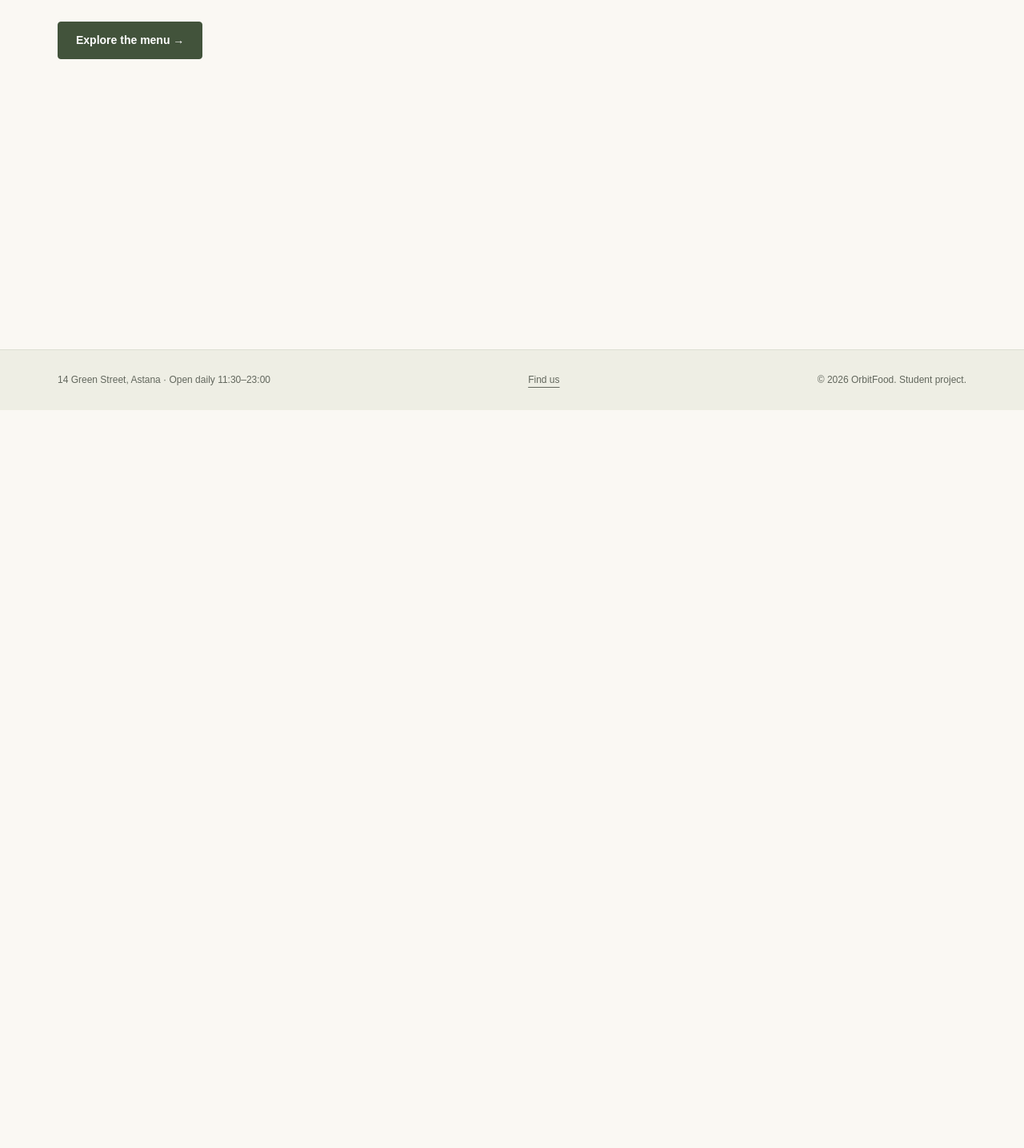
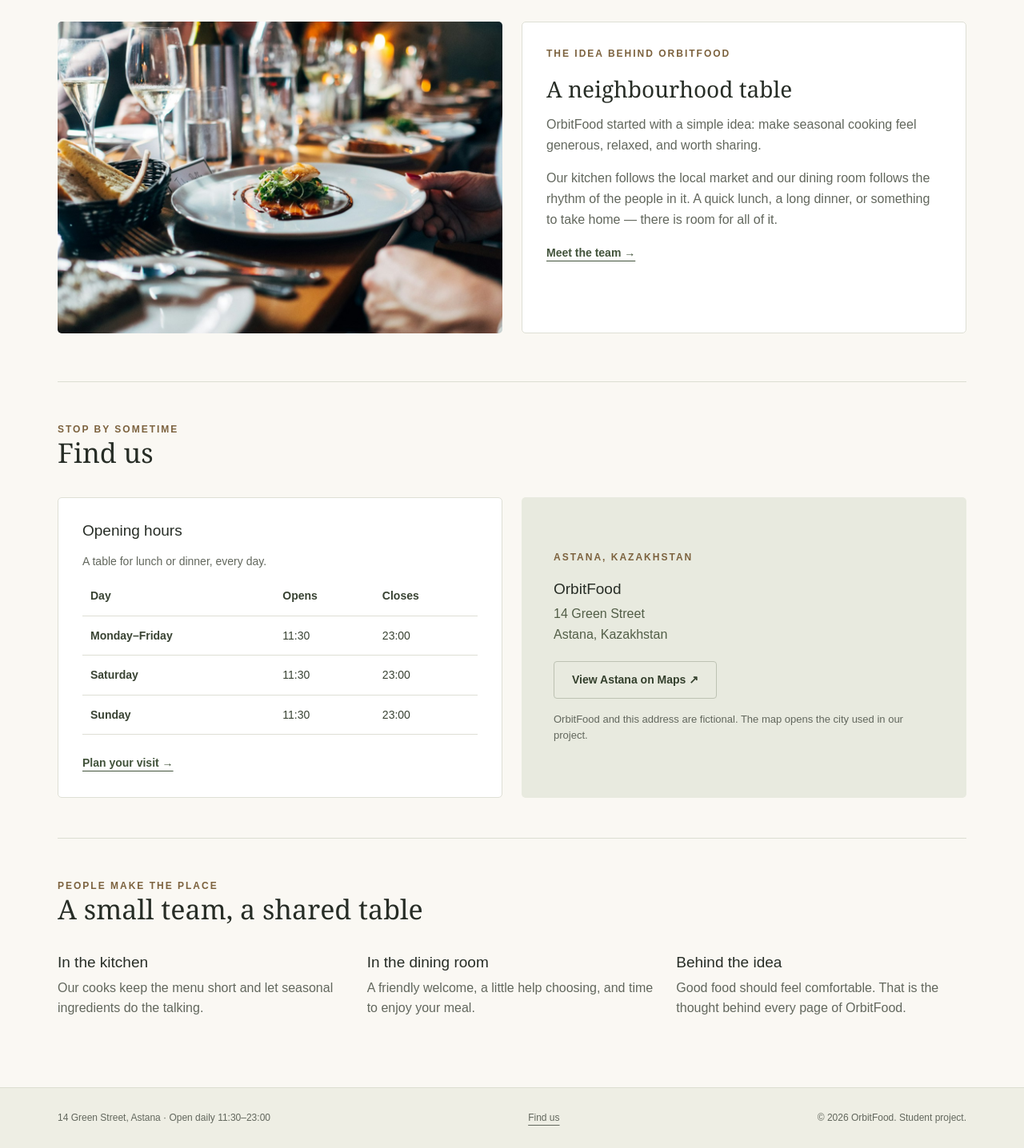
Before and after one commit to Ramin293/web1_midterm, a plain HTML site: page about.html in a window 1280 px wide. Shown: the part 287-1723 px from the top of the page at 80% size. Before the commit the page ends 800 px from the top, so only its background shows below. Drawn offline with Linux system fonts and the light colour scheme.

Commit message:
Add restaurant story, hours, and location

```diff
--- a/about.html
+++ b/about.html
@@ -27,20 +27,107 @@
     <main id="main">
         <div class="container">
             <header class="page-top">
-                <p class="eyebrow">Coming soon</p>
-                <h1>Our story and location</h1>
-                <p>This page is still being built.</p>
+                <p class="eyebrow">A place to come together</p>
+                <h1>Our story &amp; location</h1>
+                <p>Come for the menu. Stay for the feeling.</p>
             </header>
-            <div class="page-content">
-                <a class="btn btn-dark" href="menu.html">Explore the menu &rarr;</a>
-            </div>
+            <section class="page-content row g-4 align-items-stretch" aria-labelledby="story-title">
+                <div class="col-md-6">
+                    <img class="page-photo" src="images/table.jpg" alt="An inviting restaurant table set for dinner" width="700" height="500">
+                </div>
+                <div class="col-md-6">
+                    <div class="panel">
+                        <p class="eyebrow">The idea behind OrbitFood</p>
+                        <h2 id="story-title">A neighbourhood table</h2>
+                        <p>OrbitFood started with a simple idea: make seasonal cooking feel generous, relaxed, and worth sharing.</p>
+                        <p>Our kitchen follows the local market and our dining room follows the rhythm of the people in it. A quick lunch, a long dinner, or something to take home &mdash; there is room for all of it.</p>
+                        <a class="text-link" href="#team">Meet the team &rarr;</a>
+                    </div>
+                </div>
+            </section>
+            <section class="section" id="location">
+                <div class="section-head">
+                    <div>
+                        <p class="eyebrow">Stop by sometime</p>
+                        <h2>Find us</h2>
+                    </div>
+                </div>
+                <div class="row g-4">
+                    <div class="col-md-6">
+                        <div class="panel">
+                            <h3 class="mb-3">Opening hours</h3>
+                            <div class="table-responsive">
+                                <table class="table hours">
+                                    <caption>A table for lunch or dinner, every day.</caption>
+                                    <thead>
+                                        <tr>
+                                            <th scope="col">Day</th>
+                                            <th scope="col">Opens</th>
+                                            <th scope="col">Closes</th>
+                                        </tr>
+                                    </thead>
+                                    <tbody>
+                                        <tr>
+                                        <th scope="row">Monday&ndash;Friday</th>
+                                        <td>11:30</td>
+                                        <td>23:00</td>
+                                    </tr>
+                                        <tr>
+                                        <th scope="row">Saturday</th>
+                                        <td>11:30</td>
+                                        <td>23:00</td>
+                                    </tr>
+                                        <tr>
+                                        <th scope="row">Sunday</th>
+                                        <td>11:30</td>
+                                        <td>23:00</td>
+                                    </tr>
+                                    </tbody>
+                                </table>
+                            </div>
+                            <a class="text-link d-inline-block mt-4" href="reservation.html">Plan your visit &rarr;</a>
+                        </div>
+                    </div>
+                    <div class="col-md-6">
+                        <div class="location">
+                            <p class="eyebrow">Astana, Kazakhstan</p>
+                            <h3>OrbitFood</h3>
+                            <address>14 Green Street<br>Astana, Kazakhstan</address>
+                            <a class="btn btn-outline-dark" href="https://www.google.com/maps/search/?api=1&amp;query=Astana%2C%20Kazakhstan" target="_blank" rel="noopener noreferrer">View Astana on Maps &nearr;</a>
+                            <p class="small-note">OrbitFood and this address are fictional. The map opens the city used in our project.</p>
+                        </div>
+                    </div>
+                </div>
+            </section>
+            <section class="section" id="team">
+                <div class="section-head">
+                    <div>
+                        <p class="eyebrow">People make the place</p>
+                        <h2>A small team, a shared table</h2>
+                    </div>
+                </div>
+                <div class="row g-4">
+                    <div class="col-md-4">
+                        <h3>In the kitchen</h3>
+                        <p>Our cooks keep the menu short and let seasonal ingredients do the talking.</p>
+                    </div>
+                    <div class="col-md-4">
+                        <h3>In the dining room</h3>
+                        <p>A friendly welcome, a little help choosing, and time to enjoy your meal.</p>
+                    </div>
+                    <div class="col-md-4">
+                        <h3>Behind the idea</h3>
+                        <p>Good food should feel comfortable. That is the thought behind every page of OrbitFood.</p>
+                    </div>
+                </div>
+            </section>
         </div>
     </main>
 
     <footer class="footer">
         <div class="container footer-content">
             <p>14 Green Street, Astana <span aria-hidden="true">&middot;</span> Open daily 11:30&ndash;23:00</p>
-            <a href="about.html">Find us</a>
+            <a href="about.html#location">Find us</a>
             <p>&copy; 2026 OrbitFood. Student project.</p>
         </div>
     </footer>
--- a/css/style.css
+++ b/css/style.css
@@ -395,6 +395,45 @@ img[src="images/toast.jpg"] {
     object-position: center 75%;
 }
 
+.hours {
+    margin-bottom: 0;
+    font-size: 14px;
+}
+
+.hours caption {
+    padding-top: 0;
+    caption-side: top;
+    color: #62675d;
+}
+
+.hours th,
+.hours td {
+    padding: 13px 10px;
+    border-color: #dedfd5;
+    background-color: transparent;
+    color: #394333;
+}
+
+.location {
+    display: flex;
+    flex-direction: column;
+    justify-content: center;
+    height: 100%;
+    padding: 40px;
+    border-radius: 5px;
+    background-color: #e8eadf;
+}
+
+.location address {
+    margin-bottom: 20px;
+    color: #525e47;
+    font-style: normal;
+}
+
+.location .btn {
+    align-self: flex-start;
+}
+
 .small-note {
     margin-top: 16px;
     margin-bottom: 0;
@@ -516,7 +555,8 @@ img[src="images/toast.jpg"] {
         height: 240px;
     }
 
-    .panel {
+    .panel,
+    .location {
         padding: 24px;
     }
 
```
Also changed, not shown: images/table.jpg (added).
